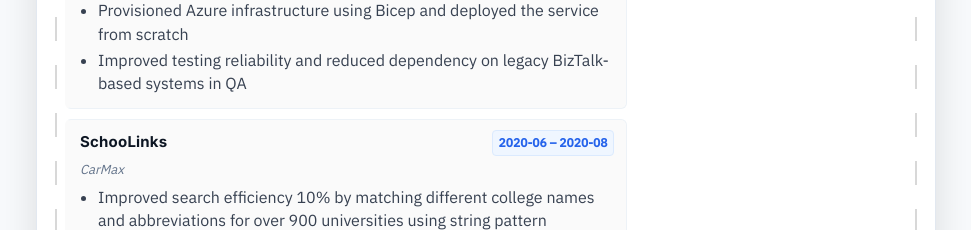
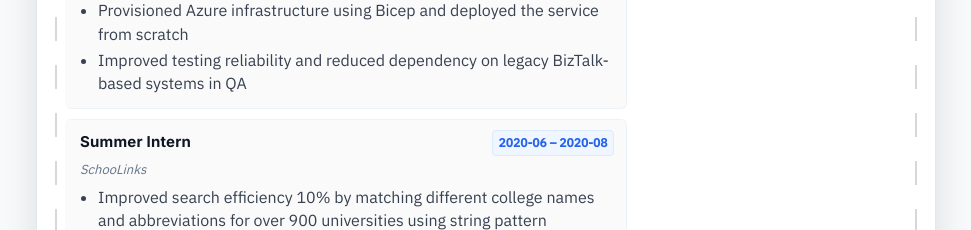
Before and after one commit to JoeyRubas/JoeyResume, a React (Vite) app in the folder src/frontend/: page /resume in a window 1280 px wide. Shown: the part 1080-1310 px from the top of the page, without its empty margins (154-1125 px from the left). Built offline with nearby package versions, Linux system fonts and the light colour scheme; no server answers.

Commit message:
resume nits

```diff
--- a/src/frontend/src/pages/resume/resumeData.ts
+++ b/src/frontend/src/pages/resume/resumeData.ts
@@ -28,7 +28,7 @@
           endDate: '2025-05',
           location: 'Charlottesville, MA',
           bulletpoints: [
-            'Relevant Coursework: Data Structures and Algorithms, Software Development, Web Development, Cloud Computing, Programming Lanugages'
+            'Relevant Coursework: Data Structures and Algorithms, Software Development, Web Development, Cloud Computing, Programming Languages'
           ]
         }
       ]
@@ -45,7 +45,7 @@
           endDate: 'Present',
           location: 'Richmond, VA',
           bulletpoints: [
-            'Incoming Software Engineer I on the Assessment Platform team.'
+            'Incoming Software Engineer I on the Assessment Platform team'
           ]
         },
         {
@@ -62,7 +62,7 @@
           ]
         },
         {
-          id: 'entry-002',
+          id: 'entry-003',
           title: 'Summer Intern I',
           subtitle: 'CarMax',
           startDate: '2023-06',
@@ -76,9 +76,9 @@
           ]
         },
         {
-          id: 'entry-002',
-          title: 'SchooLinks',
-          subtitle: 'CarMax',
+          id: 'entry-004',
+          title: 'Summer Intern',
+          subtitle: 'SchooLinks',
           startDate: '2020-06',
           endDate: '2020-08',
           location: 'Remote',
@@ -107,14 +107,14 @@
           ]
         },
         {
-          id: 'entry-005',
+          id: 'entry-006',
           title: 'Open Source Contributor at Mit-Tab',
           startDate: '2024-10',
           endDate: 'Present',
           location: 'Side Project',
           bulletpoints: [
-              'Delivered faster tournament operations by eliminating N+1 query issues, centralizing check-in processes, and reconfiguring deployment to minimize cross-region delays.',
-              'Modernized mit-tab’s tech stack by upgrading Python, Django and 10+ dependencies, resolving compatibility issues, and updating deployment scripts.',
+              'Delivered faster tournament operations by eliminating N+1 query issues, centralizing check-in processes, and reconfiguring deployment to minimize cross-region delays',
+              'Modernized mit-tab’s tech stack by upgrading Python, Django and 10+ dependencies, resolving compatibility issues, and updating deployment scripts',
               'Improved tournament administrator experience by patching over 10 critical long standing bugs, reducing >1 hour delays by 80% and increasing tournament admin satisfaction by 25%'
           ]
         }
```
